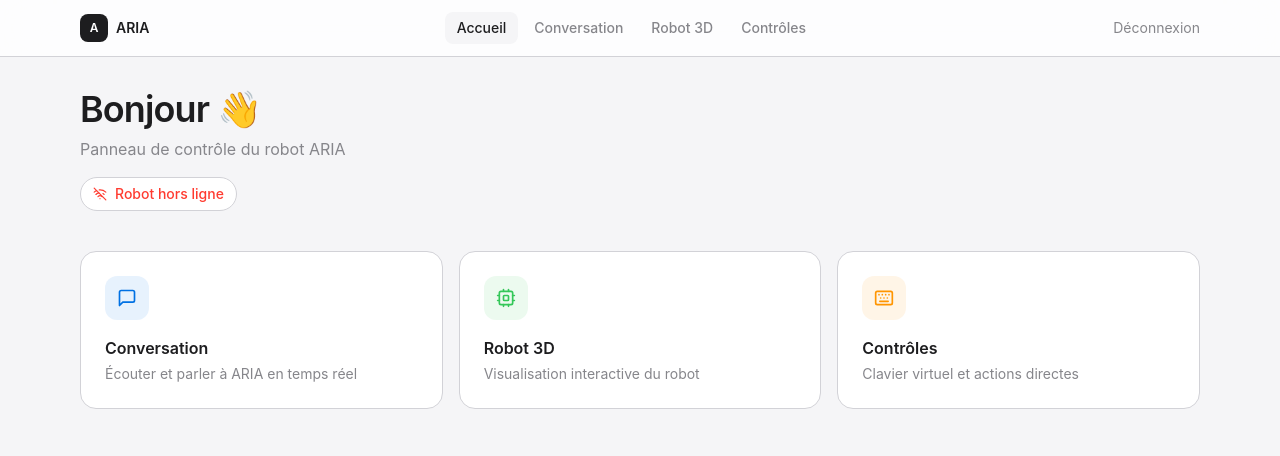
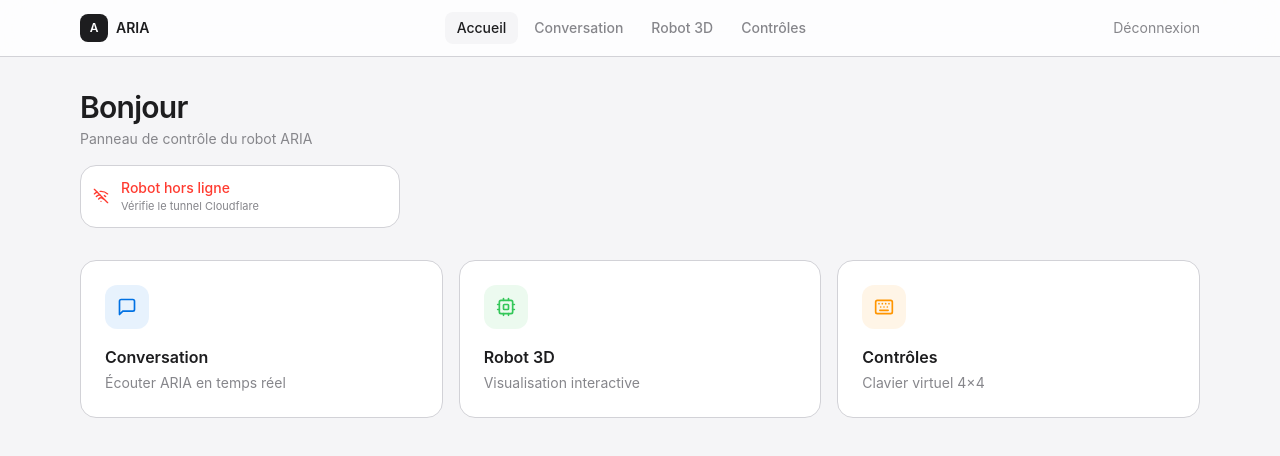
Before and after one commit to NeoFlowAgency/aria-web, a Next.js app: page /dashboard in a window 1280 px wide. Shown: the top 456 px of the page. Built offline with nearby package versions, Linux system fonts and the light colour scheme; no server answers.

Commit message:
fix: status toujours en veille — dériver de partial + améliorer UI

```diff
--- a/app/(app)/conversation/page.tsx
+++ b/app/(app)/conversation/page.tsx
@@ -2,7 +2,7 @@
 
 import { useEffect, useRef, useState } from 'react'
 import { motion, AnimatePresence } from 'framer-motion'
-import { Mic, MicOff, RotateCcw } from 'lucide-react'
+import { Mic, MicOff, RotateCcw, WifiOff } from 'lucide-react'
 
 type Message = {
   id: string
@@ -14,25 +14,33 @@ type Message = {
 type ARIAStatus = 'repos' | 'ecoute' | 'reflechit' | 'parle'
 
 const STATUS_LABELS: Record<ARIAStatus, string> = {
-  repos: 'En veille',
-  ecoute: 'Écoute…',
-  reflechit: 'Réfléchit…',
-  parle: 'Parle…',
+  repos:      'En veille',
+  ecoute:     'Écoute…',
+  reflechit:  'Réfléchit…',
+  parle:      'Parle…',
 }
 
 const STATUS_COLORS: Record<ARIAStatus, string> = {
-  repos: '#86868b',
-  ecoute: '#0071e3',
+  repos:     '#86868b',
+  ecoute:    '#0071e3',
   reflechit: '#ff9500',
-  parle: '#34c759',
+  parle:     '#34c759',
+}
+
+function formatTime(d: Date) {
+  return d.toLocaleTimeString('fr-FR', { hour: '2-digit', minute: '2-digit' })
 }
 
 export default function ConversationPage() {
-  const [messages, setMessages] = useState<Message[]>([])
-  const [status, setStatus] = useState<ARIAStatus>('repos')
+  const [messages, setMessages]         = useState<Message[]>([])
+  const [status, setStatus]             = useState<ARIAStatus>('repos')
   const [modeContinue, setModeContinue] = useState(false)
-  const [partial, setPartial] = useState('')
+  const [partial, setPartial]           = useState('')
+  const [offline, setOffline]           = useState(false)
   const bottomRef = useRef<HTMLDivElement>(null)
+
+  // Statut effectif : si partial est actif, ARIA parle forcément
+  const effectiveStatus: ARIAStatus = partial ? 'parle' : status
 
   useEffect(() => {
     let lastMsgCount = 0
@@ -40,13 +48,13 @@ export default function ConversationPage() {
     const poll = async () => {
       try {
         const res = await fetch('/api/flask/status')
-        if (!res.ok) return
+        if (!res.ok) { setOffline(true); return }
         const data = await res.json()
+        setOffline(false)
         setStatus(data.etat as ARIAStatus)
         setModeContinue(data.mode_continu ?? false)
         setPartial(data.partial ?? '')
 
-        // Nouveaux messages complets
         const msgs: Array<{ role: string; text: string; ts: number }> = data.messages ?? []
         if (msgs.length > lastMsgCount) {
           const nouveaux = msgs.slice(lastMsgCount)
@@ -54,128 +62,142 @@ export default function ConversationPage() {
           setMessages((prev) => [
             ...prev,
             ...nouveaux.map((m) => ({
-              id: `${m.ts}-${m.role}`,
-              role: m.role as 'user' | 'aria',
-              text: m.text,
+              id:        `${m.ts}-${m.role}`,
+              role:      m.role as 'user' | 'aria',
+              text:      m.text,
               timestamp: new Date(m.ts * 1000),
             })),
           ])
         }
       } catch {
-        // Flask hors ligne
+        setOffline(true)
       }
     }
 
     poll()
-    // Polling rapide (500ms) pour effet streaming
     const interval = setInterval(poll, 500)
     return () => clearInterval(interval)
   }, [])
 
   useEffect(() => {
     bottomRef.current?.scrollIntoView({ behavior: 'smooth' })
-  }, [messages])
+  }, [messages, partial])
 
   async function toggleModeContinue() {
     await fetch('/api/flask/toggle_continu', { method: 'POST' })
   }
 
-  function clearMessages() {
-    setMessages([])
-  }
-
   return (
     <div className="animate-fade-in flex flex-col h-[calc(100vh-8rem)]">
       {/* Header */}
-      <div className="flex items-center justify-between mb-6">
+      <div className="flex items-center justify-between mb-6 flex-shrink-0">
         <div>
           <h1 className="text-2xl font-semibold text-[#1d1d1f] tracking-tight">
             Conversation
           </h1>
           <div className="flex items-center gap-2 mt-1">
+            {offline ? (
+              <>
+                <WifiOff className="w-3.5 h-3.5 text-[#ff3b30]" />
+                <span className="text-sm text-[#ff3b30]">Robot hors ligne</span>
+              </>
+            ) : (
+              <>
                 <motion.span
                   className="w-2 h-2 rounded-full"
-              style={{ backgroundColor: STATUS_COLORS[status] }}
-              animate={{ scale: status !== 'repos' ? [1, 1.3, 1] : 1 }}
-              transition={{ repeat: status !== 'repos' ? Infinity : 0, duration: 1.2 }}
+                  style={{ backgroundColor: STATUS_COLORS[effectiveStatus] }}
+                  animate={{ scale: effectiveStatus !== 'repos' ? [1, 1.4, 1] : 1 }}
+                  transition={{ repeat: effectiveStatus !== 'repos' ? Infinity : 0, duration: 1 }}
                 />
-            <span className="text-sm text-[#86868b]">{STATUS_LABELS[status]}</span>
+                <span className="text-sm text-[#86868b]">{STATUS_LABELS[effectiveStatus]}</span>
+              </>
+            )}
           </div>
         </div>
 
         <div className="flex items-center gap-2">
           <button
-            onClick={clearMessages}
+            onClick={() => setMessages([])}
             className="p-2 text-[#86868b] hover:text-[#1d1d1f] hover:bg-white rounded-xl transition-all"
-            title="Effacer la conversation"
+            title="Effacer l'historique affiché"
           >
             <RotateCcw className="w-4 h-4" />
           </button>
           <button
             onClick={toggleModeContinue}
-            className={`flex items-center gap-2 px-4 py-2 rounded-xl font-medium text-sm transition-all ${
+            className={`flex items-center gap-2 px-3 py-2 rounded-xl font-medium text-sm transition-all ${
               modeContinue
-                ? 'bg-[#0071e3] text-white'
+                ? 'bg-[#0071e3] text-white shadow-sm'
                 : 'bg-white text-[#86868b] border border-[#d2d2d7] hover:border-[#0071e3]/40'
             }`}
           >
-            {modeContinue ? (
-              <Mic className="w-4 h-4" />
-            ) : (
-              <MicOff className="w-4 h-4" />
-            )}
-            {modeContinue ? 'Mode continu ON' : 'Mode continu'}
+            {modeContinue ? <Mic className="w-4 h-4" /> : <MicOff className="w-4 h-4" />}
+            <span className="hidden sm:inline">
+              {modeContinue ? 'Continu ON' : 'Mode continu'}
+            </span>
           </button>
         </div>
       </div>
 
       {/* Messages */}
-      <div className="flex-1 overflow-y-auto space-y-4 pr-1">
+      <div className="flex-1 overflow-y-auto space-y-3 pr-1 pb-2">
         <AnimatePresence initial={false}>
-          {messages.length === 0 && (
+          {messages.length === 0 && !partial && (
             <motion.div
               initial={{ opacity: 0 }}
               animate={{ opacity: 1 }}
-              className="flex items-center justify-center h-full text-[#86868b] text-sm"
+              className="flex flex-col items-center justify-center h-full gap-3 text-[#86868b] text-sm select-none"
             >
-              La conversation apparaîtra ici…
+              <div className="w-12 h-12 rounded-2xl bg-[#f5f5f7] border border-[#d2d2d7] flex items-center justify-center text-2xl">
+                ✦
+              </div>
+              <p>Dis <span className="font-medium text-[#1d1d1f]">« Neo »</span> pour parler à ARIA</p>
             </motion.div>
           )}
 
           {messages.map((msg) => (
             <motion.div
               key={msg.id}
-              initial={{ opacity: 0, y: 12 }}
+              initial={{ opacity: 0, y: 10 }}
               animate={{ opacity: 1, y: 0 }}
-              transition={{ duration: 0.3, ease: [0.16, 1, 0.3, 1] }}
+              transition={{ duration: 0.25, ease: [0.16, 1, 0.3, 1] }}
               className={`flex ${msg.role === 'user' ? 'justify-end' : 'justify-start'}`}
             >
+              <div className={`max-w-[80%] flex flex-col gap-1 ${msg.role === 'user' ? 'items-end' : 'items-start'}`}>
+                {msg.role === 'aria' && (
+                  <span className="text-[10px] text-[#86868b] font-medium px-1">ARIA</span>
+                )}
                 <div
-                className={`max-w-[80%] px-4 py-3 rounded-2xl text-sm leading-relaxed ${
+                  className={`px-4 py-3 rounded-2xl text-sm leading-relaxed ${
                     msg.role === 'user'
                       ? 'bg-[#0071e3] text-white rounded-br-sm'
-                    : 'bg-white border border-[#d2d2d7] text-[#1d1d1f] rounded-bl-sm'
+                      : 'bg-white border border-[#d2d2d7] text-[#1d1d1f] rounded-bl-sm shadow-sm'
                   }`}
                 >
-                {msg.role === 'aria' && (
-                  <span className="block text-xs text-[#86868b] mb-1 font-medium">ARIA</span>
-                )}
                   {msg.text}
+                </div>
+                <span className="text-[10px] text-[#adadb8] px-1">
+                  {formatTime(msg.timestamp)}
+                </span>
               </div>
             </motion.div>
           ))}
 
-          {/* Bulle streaming — réponse en cours */}
+          {/* Bulle streaming */}
           {partial && (
             <motion.div
+              key="partial"
               initial={{ opacity: 0, y: 8 }}
               animate={{ opacity: 1, y: 0 }}
+              exit={{ opacity: 0 }}
               className="flex justify-start"
             >
-              <div className="max-w-[80%] px-4 py-3 rounded-2xl rounded-bl-sm text-sm leading-relaxed bg-white border border-[#0071e3]/30 text-[#1d1d1f]">
-                <span className="block text-xs text-[#0071e3] mb-1 font-medium">ARIA ✦</span>
+              <div className="max-w-[80%] flex flex-col gap-1 items-start">
+                <span className="text-[10px] text-[#0071e3] font-medium px-1">ARIA ✦</span>
+                <div className="px-4 py-3 rounded-2xl rounded-bl-sm text-sm leading-relaxed bg-white border border-[#0071e3]/25 text-[#1d1d1f] shadow-sm">
                   {partial}
-                <span className="inline-block w-1.5 h-3.5 bg-[#0071e3] rounded-sm ml-1 animate-pulse" />
+                  <span className="inline-block w-[3px] h-[14px] bg-[#0071e3] rounded-sm ml-1 animate-pulse align-middle" />
+                </div>
               </div>
             </motion.div>
           )}
--- a/app/(app)/dashboard/page.tsx
+++ b/app/(app)/dashboard/page.tsx
@@ -3,65 +3,100 @@
 import { useEffect, useState } from 'react'
 import { motion } from 'framer-motion'
 import Link from 'next/link'
-import { MessageSquare, Cpu, Keyboard, Wifi, WifiOff } from 'lucide-react'
+import { MessageSquare, Cpu, Keyboard, WifiOff } from 'lucide-react'
+
+type ARIAStatus = 'repos' | 'ecoute' | 'reflechit' | 'parle'
+
+const STATUS_LABELS: Record<ARIAStatus, string> = {
+  repos:     'En veille',
+  ecoute:    'Écoute…',
+  reflechit: 'Réfléchit…',
+  parle:     'Parle…',
+}
+const STATUS_COLORS: Record<ARIAStatus, string> = {
+  repos:     '#86868b',
+  ecoute:    '#0071e3',
+  reflechit: '#ff9500',
+  parle:     '#34c759',
+}
 
 const cards = [
-  {
-    href: '/conversation',
-    icon: MessageSquare,
-    title: 'Conversation',
-    description: 'Écouter et parler à ARIA en temps réel',
-    color: '#0071e3',
-  },
-  {
-    href: '/robot',
-    icon: Cpu,
-    title: 'Robot 3D',
-    description: 'Visualisation interactive du robot',
-    color: '#34c759',
-  },
-  {
-    href: '/clavier',
-    icon: Keyboard,
-    title: 'Contrôles',
-    description: 'Clavier virtuel et actions directes',
-    color: '#ff9500',
-  },
+  { href: '/conversation', icon: MessageSquare, title: 'Conversation', description: 'Écouter ARIA en temps réel', color: '#0071e3' },
+  { href: '/robot',        icon: Cpu,           title: 'Robot 3D',     description: 'Visualisation interactive',   color: '#34c759' },
+  { href: '/clavier',      icon: Keyboard,      title: 'Contrôles',    description: 'Clavier virtuel 4×4',         color: '#ff9500' },
 ]
 
 export default function DashboardPage() {
-  const [connected, setConnected] = useState<boolean | null>(null)
+  const [status, setStatus]           = useState<ARIAStatus | null>(null)
+  const [partial, setPartial]         = useState('')
+  const [modeContinue, setModeContinue] = useState(false)
+  const [offline, setOffline]         = useState(false)
+  const [lastMsg, setLastMsg]         = useState<string | null>(null)
 
   useEffect(() => {
-    fetch('/api/flask/ping')
-      .then((r) => setConnected(r.ok))
-      .catch(() => setConnected(false))
-  }, [])
+    let lastCount = 0
+    const poll = async () => {
+      try {
+        const res = await fetch('/api/flask/status')
+        if (!res.ok) { setOffline(true); return }
+        const data = await res.json()
+        setOffline(false)
+        setPartial(data.partial ?? '')
+        setModeContinue(data.mode_continu ?? false)
+        const s = data.etat as ARIAStatus
+        setStatus(partial ? 'parle' : s)
+        const msgs: Array<{ role: string; text: string }> = data.messages ?? []
+        if (msgs.length > lastCount) {
+          lastCount = msgs.length
+          const last = msgs[msgs.length - 1]
+          setLastMsg(last.text)
+        }
+      } catch { setOffline(true) }
+    }
+    poll()
+    const id = setInterval(poll, 1000)
+    return () => clearInterval(id)
+  }, [partial])
+
+  const effectiveStatus: ARIAStatus = partial ? 'parle' : (status ?? 'repos')
 
   return (
     <div className="animate-fade-in">
-      {/* Header */}
-      <div className="mb-10">
-        <h1 className="text-4xl font-semibold text-[#1d1d1f] tracking-tight">
-          Bonjour 👋
-        </h1>
-        <p className="text-[#86868b] mt-2">
-          Panneau de contrôle du robot ARIA
-        </p>
+      <div className="mb-8">
+        <h1 className="text-3xl font-semibold text-[#1d1d1f] tracking-tight">Bonjour</h1>
+        <p className="text-[#86868b] mt-1 text-sm">Panneau de contrôle du robot ARIA</p>
 
-        {/* Status robot */}
-        <div className="mt-4 inline-flex items-center gap-2 px-3 py-1.5 bg-white rounded-full border border-[#d2d2d7] text-sm">
-          {connected === null ? (
-            <span className="w-2 h-2 bg-[#d2d2d7] rounded-full animate-pulse" />
-          ) : connected ? (
+        {/* Statut en temps réel */}
+        <div className="mt-4 flex items-center gap-3 p-3 bg-white rounded-2xl border border-[#d2d2d7] max-w-xs">
+          {offline ? (
             <>
-              <Wifi className="w-3.5 h-3.5 text-[#34c759]" />
-              <span className="text-[#34c759] font-medium">Robot connecté</span>
+              <WifiOff className="w-4 h-4 text-[#ff3b30] flex-shrink-0" />
+              <div>
+                <p className="text-sm font-medium text-[#ff3b30]">Robot hors ligne</p>
+                <p className="text-[11px] text-[#86868b]">Vérifie le tunnel Cloudflare</p>
+              </div>
             </>
           ) : (
             <>
-              <WifiOff className="w-3.5 h-3.5 text-[#ff3b30]" />
-              <span className="text-[#ff3b30] font-medium">Robot hors ligne</span>
+              <motion.span
+                className="w-3 h-3 rounded-full flex-shrink-0"
+                style={{ backgroundColor: STATUS_COLORS[effectiveStatus] }}
+                animate={{ scale: effectiveStatus !== 'repos' ? [1, 1.4, 1] : 1 }}
+                transition={{ repeat: effectiveStatus !== 'repos' ? Infinity : 0, duration: 1 }}
+              />
+              <div className="min-w-0">
+                <p className="text-sm font-medium text-[#1d1d1f]">
+                  ARIA — {STATUS_LABELS[effectiveStatus]}
+                  {modeContinue && (
+                    <span className="ml-2 text-[10px] font-semibold text-[#0071e3] bg-[#0071e3]/10 px-1.5 py-0.5 rounded-full">
+                      CONTINU
+                    </span>
+                  )}
+                </p>
+                {lastMsg && (
+                  <p className="text-[11px] text-[#86868b] truncate mt-0.5">{lastMsg}</p>
+                )}
+              </div>
             </>
           )}
         </div>
@@ -74,10 +109,10 @@ export default function DashboardPage() {
             key={card.href}
             initial={{ opacity: 0, y: 20 }}
             animate={{ opacity: 1, y: 0 }}
-            transition={{ delay: i * 0.08, duration: 0.5, ease: [0.16, 1, 0.3, 1] }}
+            transition={{ delay: i * 0.07, duration: 0.45, ease: [0.16, 1, 0.3, 1] }}
           >
             <Link href={card.href}>
-              <div className="bg-white rounded-2xl p-6 border border-[#d2d2d7] hover:border-[#0071e3]/40 hover:shadow-lg transition-all group cursor-pointer">
+              <div className="bg-white rounded-2xl p-6 border border-[#d2d2d7] hover:border-[#0071e3]/40 hover:shadow-md transition-all group cursor-pointer">
                 <div
                   className="w-11 h-11 rounded-xl flex items-center justify-center mb-4"
                   style={{ backgroundColor: card.color + '18' }}
```
Lines whose indentation alone changed are shown as unchanged.
